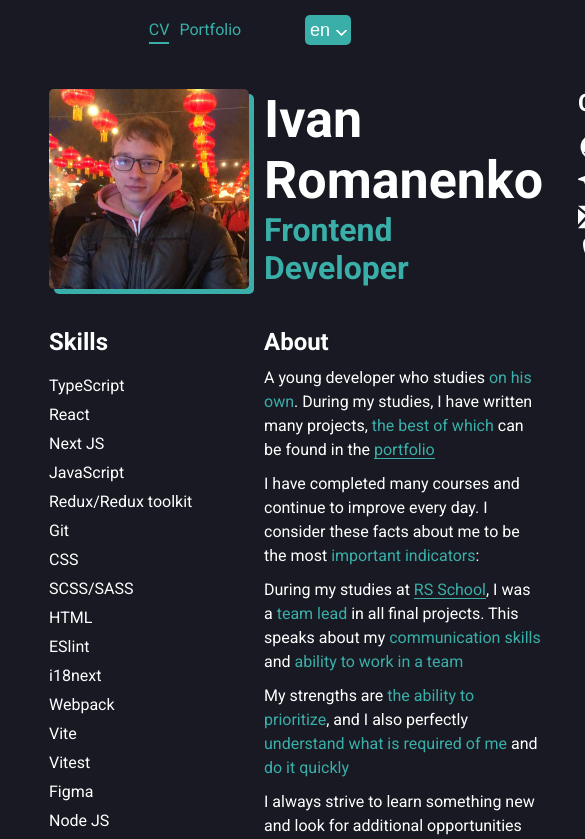
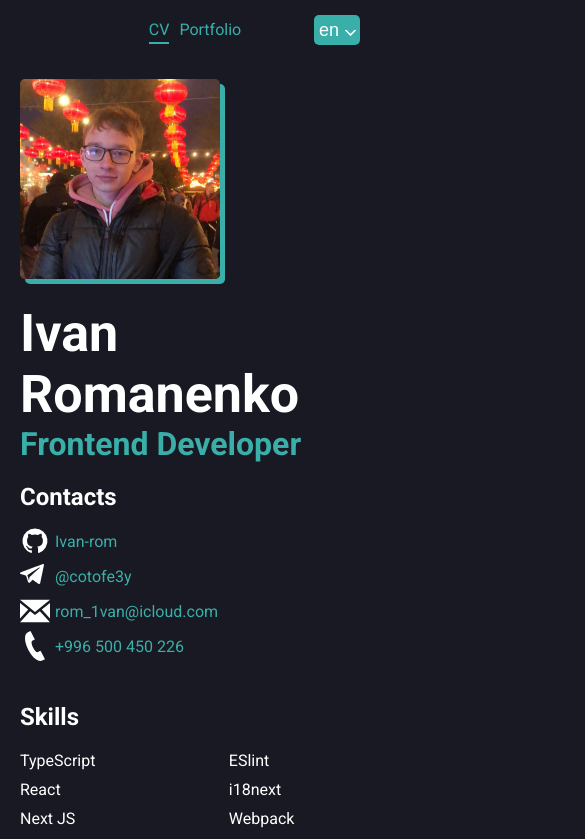
Before and after one commit to Ivan-rom/cv, a Next.js app: page /en in a window 390 px wide. Shown: the top 839 px of the page, 585 px wide, since content can reach past the window. Built offline with nearby package versions, Linux system fonts and the light colour scheme.

Commit message:
feat: add media queries

```diff
--- a/src/app/[locale]/page.module.css
+++ b/src/app/[locale]/page.module.css
@@ -5,11 +5,24 @@
 .content {
   display: grid;
   grid-template-columns: 200px 1fr 200px;
-  gap: 15px;
+  grid-template-rows: 200px auto;
+  gap: 20px;
+
+  @media (max-width: 768px) {
+    grid-template-columns: 200px 1fr;
+    grid-template-rows: 1fr 200px auto;
+  }
+
+  @media (max-width: 670px) {
+    grid-template-rows: 1fr 200px auto;
+  }
+
+  @media (max-width: 545px) {
+    grid-template-columns: 1fr;
+  }
 }
 
 .section {
-  padding: 10px;
   border-radius: 5px;
 
   &:target {
@@ -38,6 +51,24 @@
   color: var(--accent-color);
 }
 
-.contacts {
-  margin-left: auto;
+.skills {
+  height: 100%;
+
+  @media (max-width: 670px) {
+    grid-column-end: span 2;
+  }
+
+  @media (max-width: 545px) {
+    grid-column-end: 1;
+  }
 }
+
+.about {
+  @media (max-width: 1024px) {
+    grid-column-end: span 2;
+  }
+
+  @media (max-width: 545px) {
+    grid-column-end: 1;
+  }
+}
--- a/src/app/[locale]/page.tsx
+++ b/src/app/[locale]/page.tsx
@@ -15,6 +15,7 @@ export default function Home() {
     <main className={styles.main}>
       <Container>
         <div className={styles.content}>
+          <div className={styles.hero}>
             <section className={classNames(styles.section, styles.image)}>
               <Image
                 className={styles.avatar}
@@ -29,6 +30,7 @@ export default function Home() {
               <h1 className={styles.name}>{t("hero.name")}</h1>
               <h2 className={styles.job}>{t("hero.job")}</h2>
             </section>
+          </div>
 
           <section
             id="contacts"
--- a/src/components/Container/container.module.css
+++ b/src/components/Container/container.module.css
@@ -1,5 +1,10 @@
 .container {
-  max-width: 80vw;
+  max-width: 1270px;
+  padding: 0 40px;
   width: 100%;
   margin: 0 auto;
+
+  @media (max-width: 890px) {
+    padding: 0 20px;
+  }
 }
--- a/src/components/Skills/skills.module.css
+++ b/src/components/Skills/skills.module.css
@@ -5,5 +5,11 @@
 .list {
   display: flex;
   flex-direction: column;
+  flex-wrap: wrap;
   gap: 10px;
+  height: calc(100% - 49px);
+
+  @media (max-width: 670px) {
+    height: 270px;
+  }
 }
```
Lines whose indentation alone changed are shown as unchanged.
